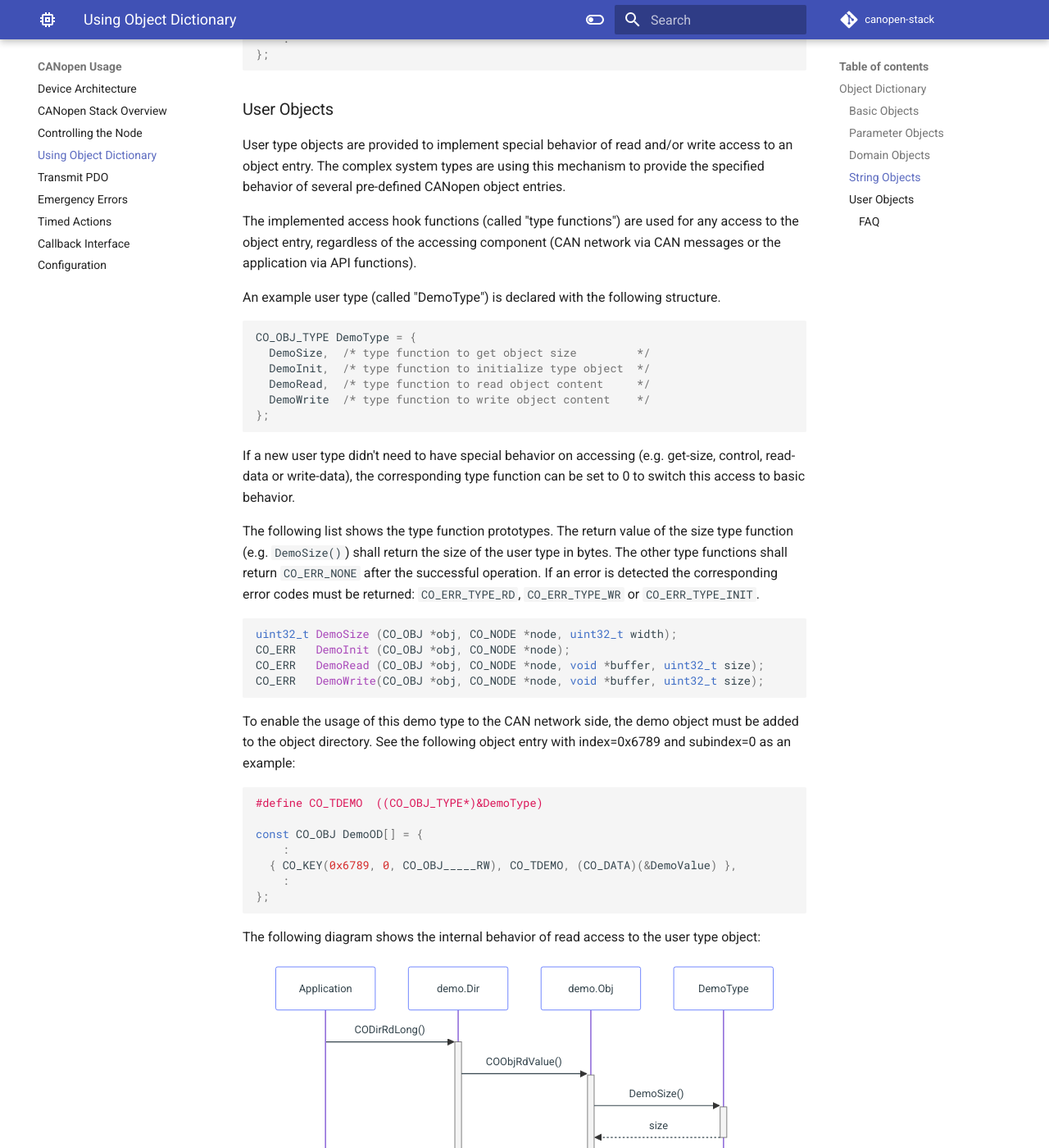
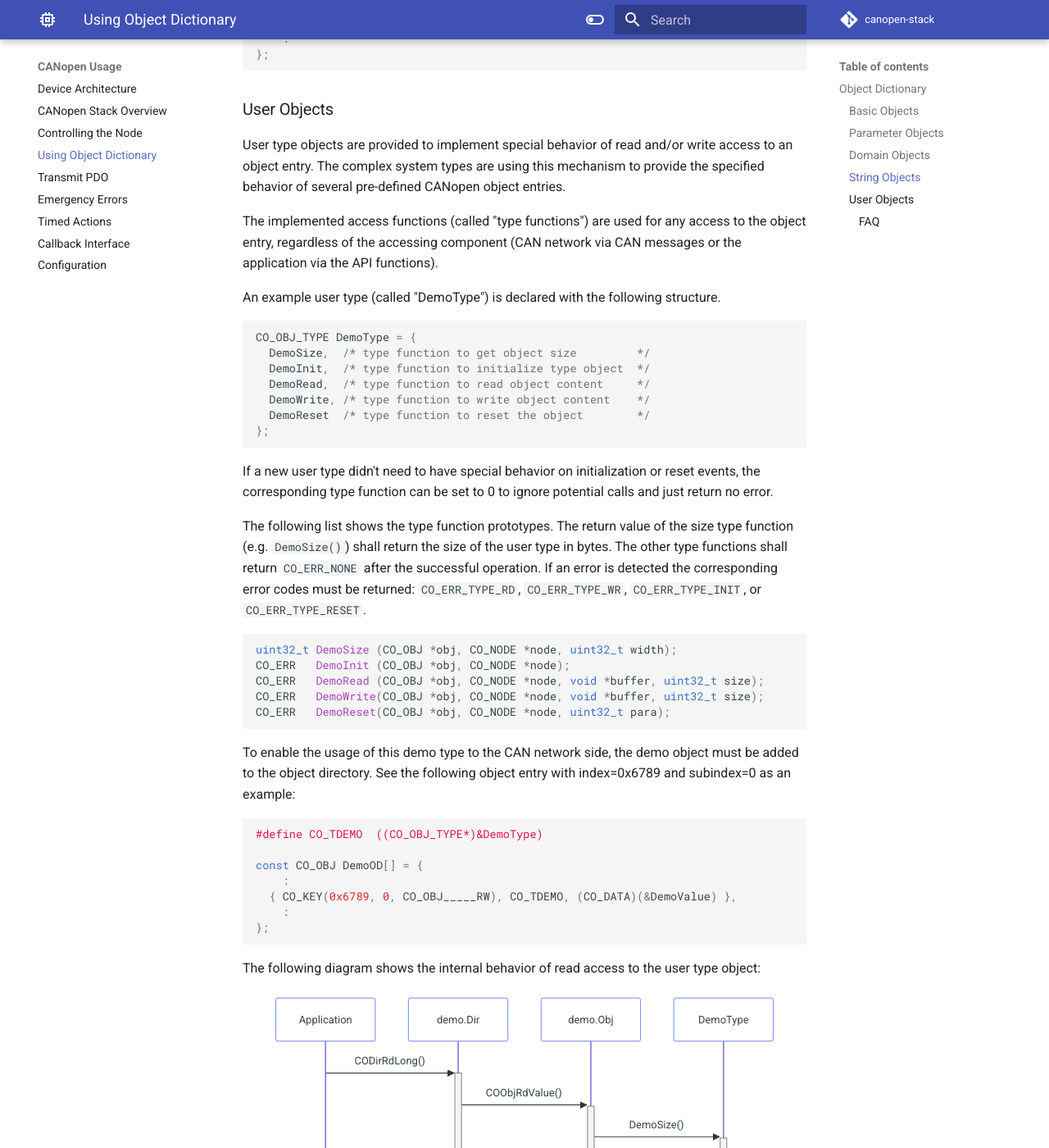
Before and after one commit to embedded-office/canopen-website, an MkDocs documentation site: the page built from website/docs/usage/dictionary.md, in a window 1280 px wide and 1400 px high, scrolled down 5012 px. Shown: the whole window at 82% size. Built offline with MkDocs 1.6.1 and Material for MkDocs 9.7.7, drawn with Linux system fonts in a browser that asks for light colours; comment, search, counter and statistics services are not loaded; the version menu is left out.

Commit message:
add reset function to the interface description

````diff
--- a/website/docs/usage/dictionary.md
+++ b/website/docs/usage/dictionary.md
@@ -198,7 +198,7 @@ const CO_OBJ DemoOD[] = {
 
 User type objects are provided to implement special behavior of read and/or write access to an object entry. The complex system types are using this mechanism to provide the specified behavior of several pre-defined CANopen object entries.
 
-The implemented access hook functions (called "type functions") are used for any access to the object entry, regardless of the accessing component (CAN network via CAN messages or the application via API functions).
+The implemented access functions (called "type functions") are used for any access to the object entry, regardless of the accessing component (CAN network via CAN messages or the application via the API functions).
 
 An example user type (called "DemoType") is declared with the following structure.
 
@@ -207,19 +207,21 @@ CO_OBJ_TYPE DemoType = {
   DemoSize,  /* type function to get object size         */
   DemoInit,  /* type function to initialize type object  */
   DemoRead,  /* type function to read object content     */
-  DemoWrite  /* type function to write object content    */
+  DemoWrite, /* type function to write object content    */
+  DemoReset  /* type function to reset the object        */
 };
 ```
 
-If a new user type didn't need to have special behavior on accessing (e.g. get-size, control, read-data or write-data), the corresponding type function can be set to 0 to switch this access to basic behavior.
+If a new user type didn't need to have special behavior on initialization or reset events, the corresponding type function can be set to 0 to ignore potential calls and just return no error.
 
-The following list shows the type function prototypes. The return value of the size type function (e.g. `DemoSize()`) shall return the size of the user type in bytes. The other type functions shall return `CO_ERR_NONE` after the successful operation. If an error is detected the corresponding error codes must be returned: `CO_ERR_TYPE_RD`, `CO_ERR_TYPE_WR` or `CO_ERR_TYPE_INIT`.
+The following list shows the type function prototypes. The return value of the size type function (e.g. `DemoSize()`) shall return the size of the user type in bytes. The other type functions shall return `CO_ERR_NONE` after the successful operation. If an error is detected the corresponding error codes must be returned: `CO_ERR_TYPE_RD`, `CO_ERR_TYPE_WR`, `CO_ERR_TYPE_INIT`, or `CO_ERR_TYPE_RESET`.
 
 ```c
 uint32_t DemoSize (CO_OBJ *obj, CO_NODE *node, uint32_t width);
 CO_ERR   DemoInit (CO_OBJ *obj, CO_NODE *node);
 CO_ERR   DemoRead (CO_OBJ *obj, CO_NODE *node, void *buffer, uint32_t size);
 CO_ERR   DemoWrite(CO_OBJ *obj, CO_NODE *node, void *buffer, uint32_t size);
+CO_ERR   DemoReset(CO_OBJ *obj, CO_NODE *node, uint32_t para);
 ```
 
 To enable the usage of this demo type to the CAN network side, the demo object must be added to the object directory. See the following object entry with index=0x6789 and subindex=0 as an example:
````
